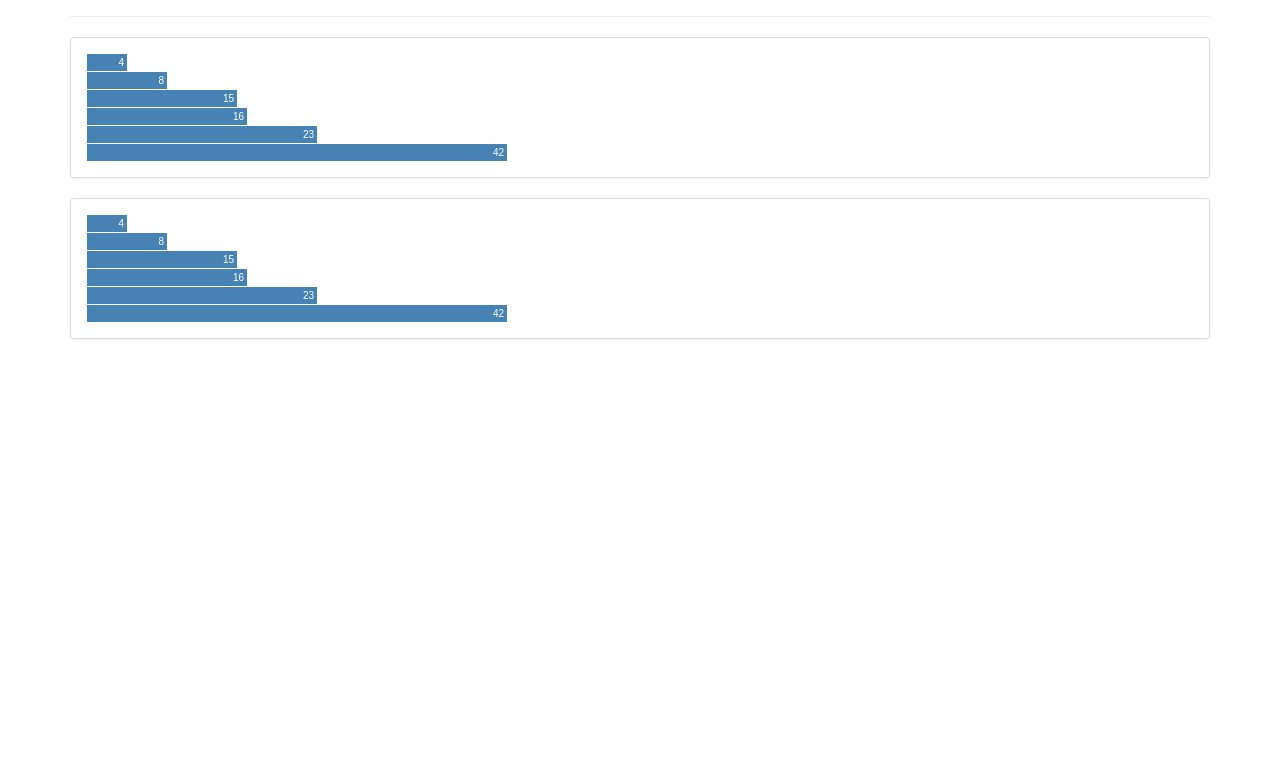
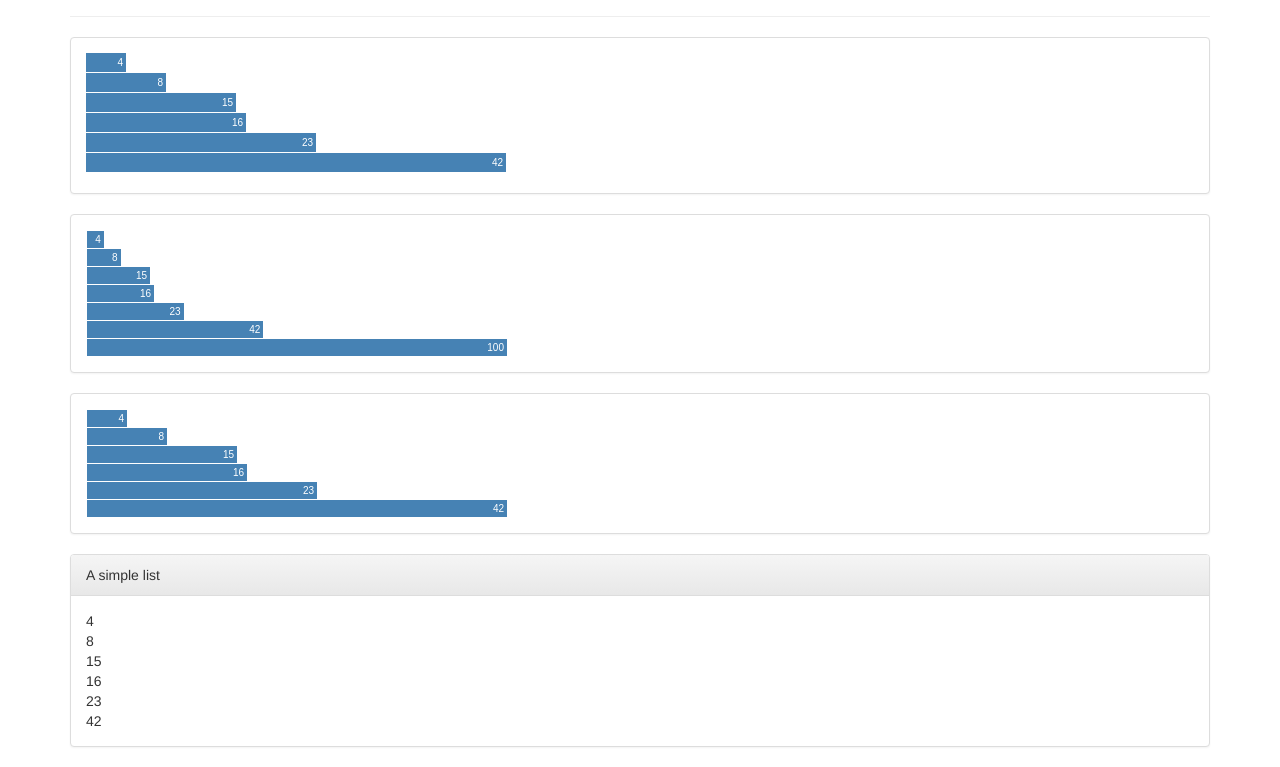
Before and after one commit to bAmrish/d3Demo, a website: page index.html in a window 1280 px wide. Shown: the part 83-850 px from the top of the page. Before the commit the page ends 800 px from the top, so only its background shows below. Drawn offline with nearby package versions, Linux system fonts and the light colour scheme.

Commit message:
first svg chart

```diff
--- a/index.html
+++ b/index.html
@@ -16,12 +16,49 @@
 		</div>
 		<div class="panel panel-default">
 			<div class="panel-body">
+				<svg id="svg-chart" class="chart">
+					<g transform="translate(0,0)">
+						<rect width="40" height="19"></rect>
+						<text x="37" y="9.5" dy=".35em">4</text>
+					</g>
+					<g transform="translate(0,20)">
+						<rect width="80" height="19"></rect>
+						<text x="77" y="9.5" dy=".35em">8</text>
+					</g>
+					<g transform="translate(0,40)">
+						<rect width="150" height="19"></rect>
+						<text x="147" y="9.5" dy=".35em">15</text>
+					</g>
+					<g transform="translate(0,60)">
+						<rect width="160" height="19"></rect>
+						<text x="157" y="9.5" dy=".35em">16</text>
+					</g>
+					<g transform="translate(0,80)">
+						<rect width="230" height="19"></rect>
+						<text x="227" y="9.5" dy=".35em">23</text>
+					</g>
+					<g transform="translate(0,100)">
+						<rect width="420" height="19"></rect>
+						<text x="417" y="9.5" dy=".35em">42</text>
+					</g>
+				</svg>
+			</div>
+		</div>
+
+		<div class="panel panel-default">
+			<div class="panel-body">
 				<div id="chart1" class="chart"></div>
 			</div>
 		</div>
 		<div class="panel panel-default">
 			<div class="panel-body">
 				<div id="chart2" class="chart"></div>
+			</div>
+		</div>
+		<div class="panel panel-default">
+			<div class="panel-heading">A simple list</div>
+			<div class="panel-body">
+				<div id="chart3" class="list"></div>
 			</div>
 		</div>
 	</div>
--- a/scripts/d3demo.js
+++ b/scripts/d3demo.js
@@ -1,10 +1,15 @@
 window.addEventListener('load', function(){
 	makeChart1();
 	makeChart2();
+	makeChart3();
+	//svgChart1();
 });
 
 var makeChart1 = function() {
-	var data = [4, 8, 15, 16, 23, 42];
+	var data = [4, 8, 15, 16, 23, 42, 100 ];
+	var scale = d3.scale.linear()
+					.domain([0, d3.max(data)])
+					.range([0, 420]);
 
 	d3.select('div#chart1')
 		.selectAll('div')
@@ -12,8 +17,10 @@ var makeChart1 = function() {
 		.enter()
 		.append('div')
 		.style('width', function(d){
-			return ((d * 10) + 'px');
-		}).text (function(d) {
+			return (scale(d) + 'px');
+		})
+		.classed('bar', true)
+		.text (function(d) {
 			return d;
 		});
 }
@@ -31,3 +38,15 @@ var makeChart2 = function() {
 		return value;
 	});
 }
+
+var makeChart3 = function() {
+	var data = [4, 8, 15, 16, 23, 42];
+	d3.select('div#chart3')
+		.selectAll('div')
+		.data(data)
+		.enter()
+		.append('div')
+		.text(function (d) {
+			return d
+		});
+}
--- a/styles/main.css
+++ b/styles/main.css
@@ -6,3 +6,18 @@
   margin: 1px;
   color: white;
 }
+
+#svg-chart {
+	width: 420px;
+	height: 120px;
+}
+
+.chart rect {
+	fill: steelblue;
+}
+
+.chart text {
+	fill: white;
+	font: 10px sans-serif;
+	text-anchor: end;
+}
```
